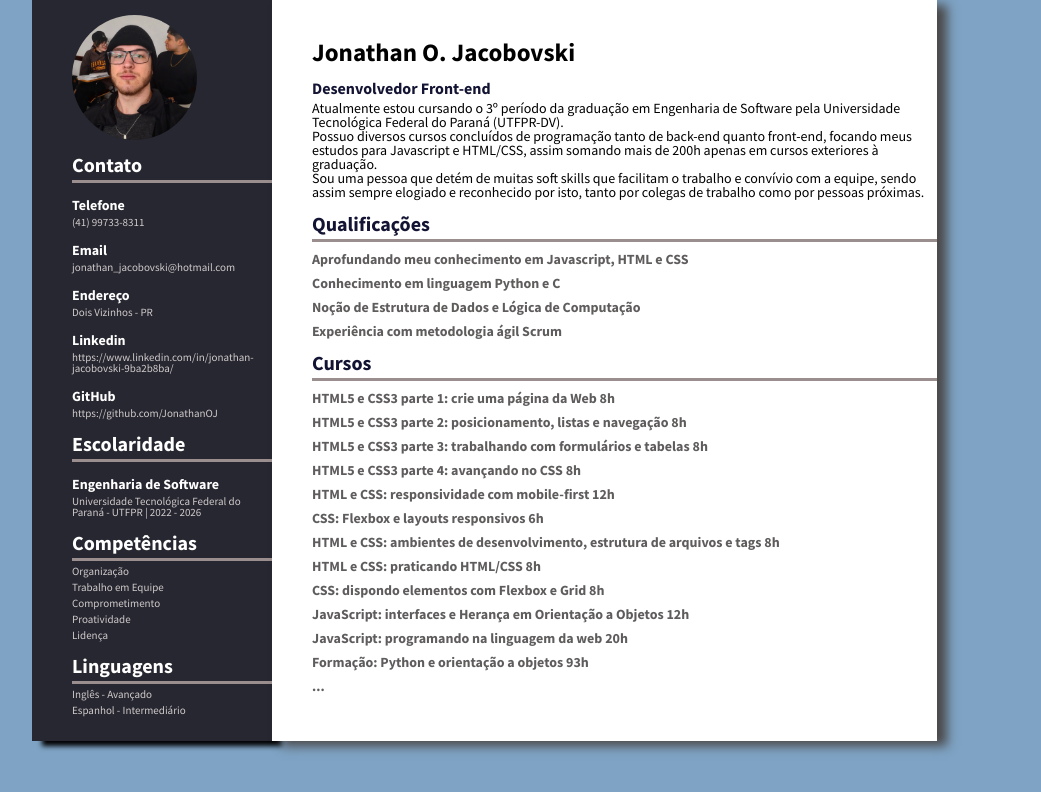
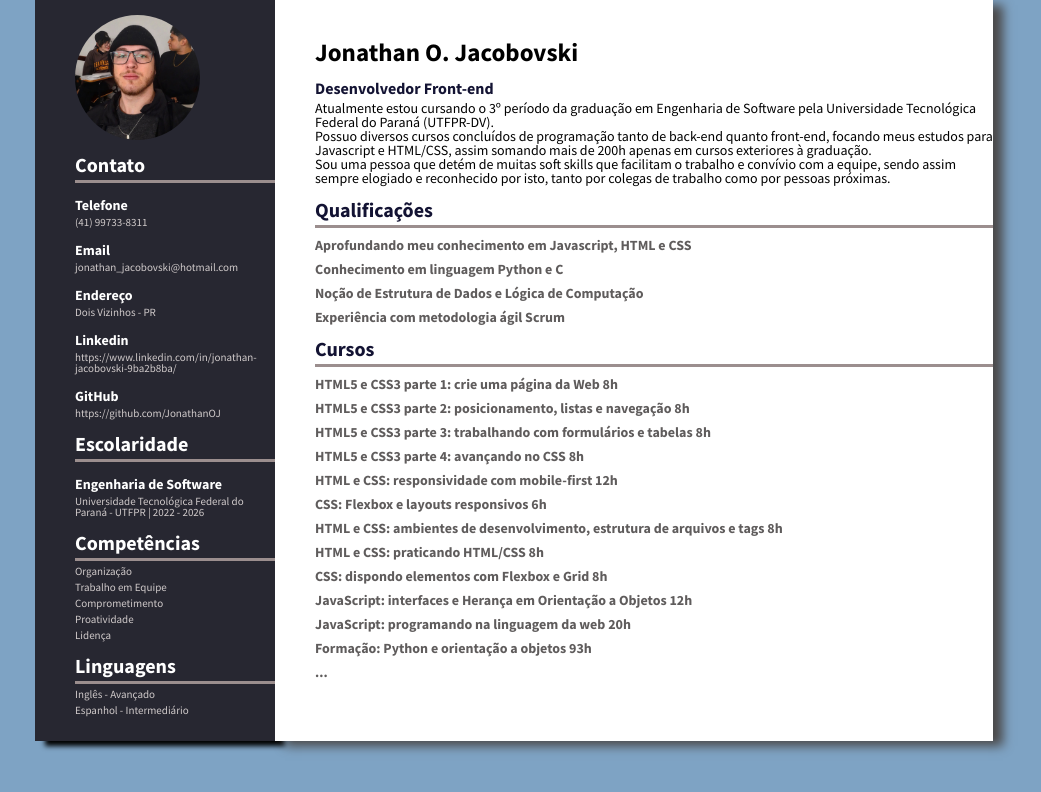
Before and after one commit to JonathanOJ/Portfolio, a plain HTML site: page index.html in a window 1280 px wide. Shown: the whole page, without its empty margins (93-1134 px from the left). Drawn offline with Linux system fonts and the light colour scheme.

Commit message:
Ajuste final

```diff
--- a/css/style.css
+++ b/css/style.css
@@ -18,7 +18,7 @@ body {
     height: auto;
     width: 200px;
     top: 80px;
-    margin-left: 125px;
+    margin-left: 10%;
     padding: 15px 0 25px 40px;
     display: flex;
     flex-direction: column;
@@ -51,7 +51,7 @@ body {
 .conteudo__principal {
     background-color: #ffffff;
     padding: 40px 0 25px 40px;
-    width: 625px;
+    width: 53%;
     box-shadow: 10px 5px 10px rgb(75, 73, 73);
 }
 
```
Also changed, not shown: index.html (line endings or trailing spaces).
